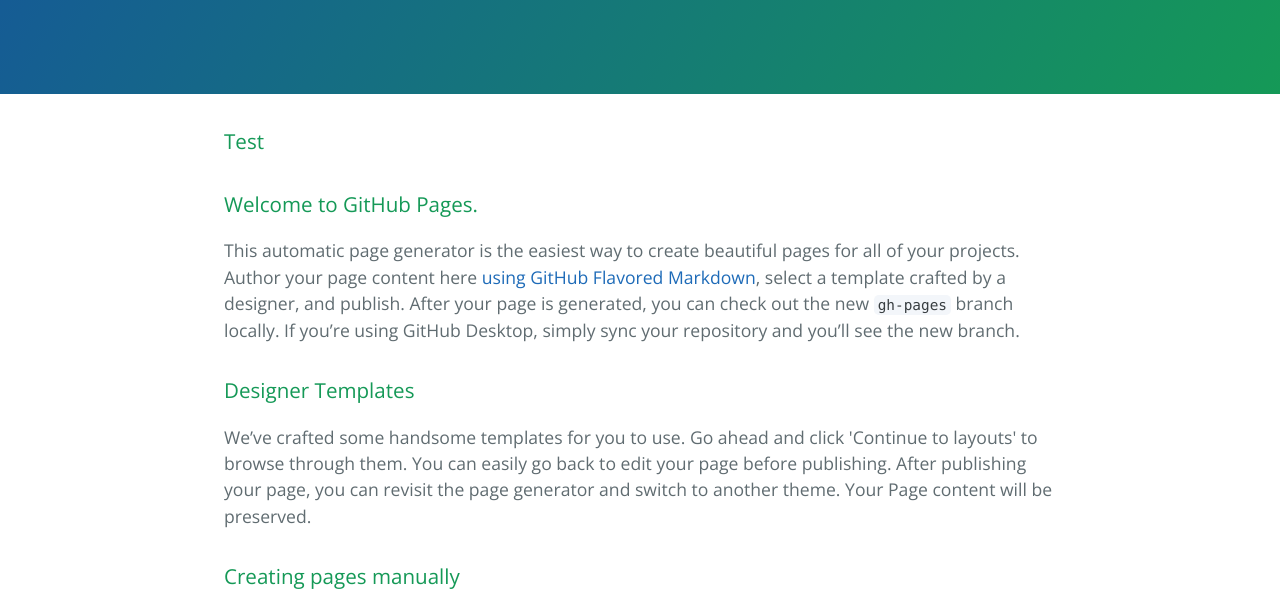
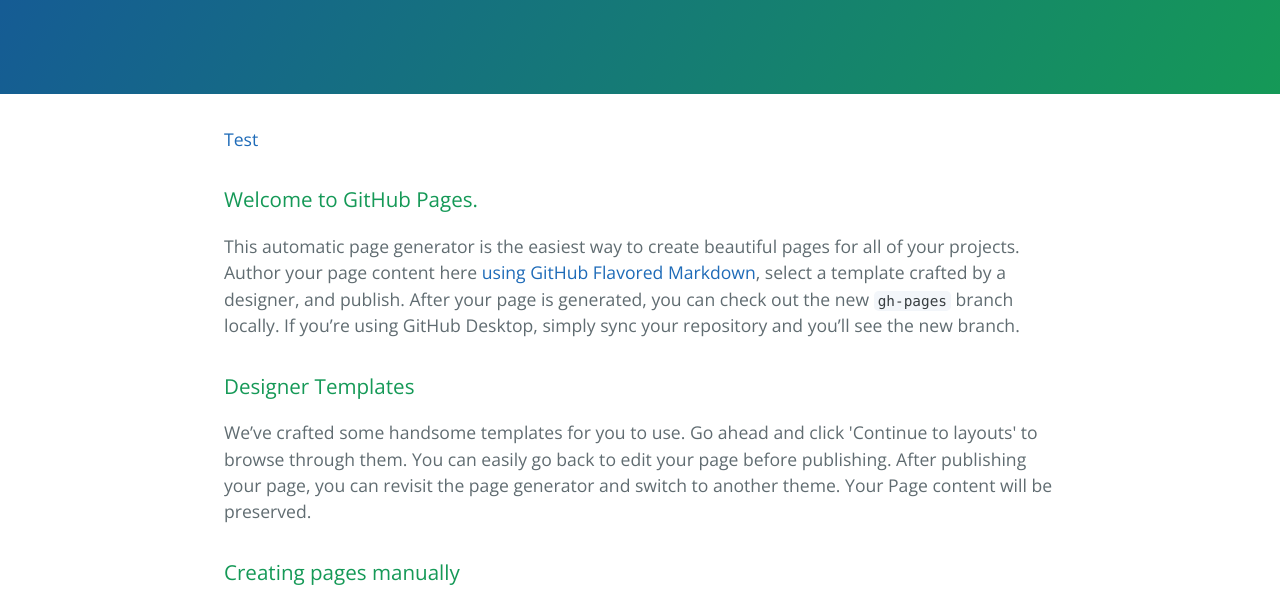
Before and after one commit to araujoraphael/araujoraphael.github.io, a plain HTML site: page index.html in a window 1280 px wide. Shown: the part 176-778 px from the top of the page. Drawn offline with nearby package versions, Linux system fonts and the light colour scheme.

Commit message:
Update index.html

```diff
--- a/index.html
+++ b/index.html
@@ -17,7 +17,7 @@
 
     <section class="main-content">
 
-      <h3> <a class="anchor" href="raphanews/index.html" aria-hidden="true"><span class="octicon octicon-link"></span></a>Test</h3>
+<p> <a href="news/index.html">Test</a></p>
       <h3>
 <a id="welcome-to-github-pages" class="anchor" href="#welcome-to-github-pages" aria-hidden="true"><span class="octicon octicon-link"></span></a>Welcome to GitHub Pages.</h3>
 
```
